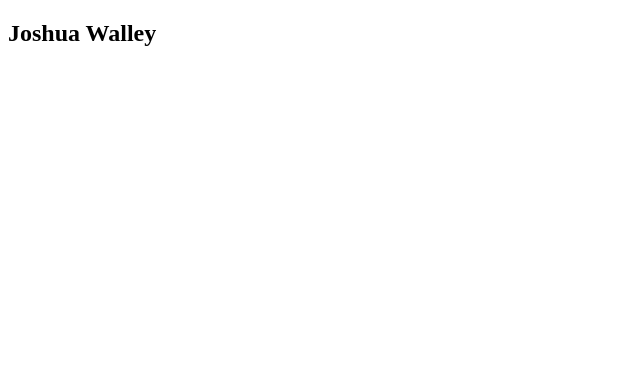
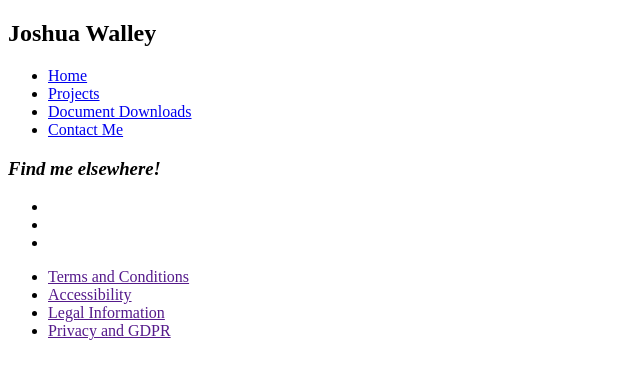
Before and after one commit to mr-jw/Portfolio-Site, a plain HTML site: page index.html in a window 1280 px wide. Shown: the whole page, without its empty margins (0-640 px from the left). Drawn offline with Linux system fonts and the light colour scheme.

Commit message:
wrote basic site HTML Structure.

```diff
--- a/index.html
+++ b/index.html
@@ -4,6 +4,8 @@
     <meta charset="UTF-8">
     <meta name="viewport" content="width=device-width, initial-scale=1.0">
     <title> My Portfolio Website </title>
+
+    <!-- styles here -->
 </head>
 <body>
     <div class="container">
@@ -14,6 +16,59 @@
                 </div>
             </header>
         </div>
+        <nav class="mainNav">
+            <div class="row">
+                <ul>
+                    <li><a href="index.html">Home</a></li>
+                    <li><a href="projects.html">Projects</a></li>
+                    <li><a href="documents.html">Document Downloads</a></li>
+                    <li><a href="contactMe.html">Contact Me</a></li>
+                </ul>
+            </div>
+        </nav>
+
+
+        <div class="mainContent">
+            <main>
+
+            </main>
+        </div>
+
+        <footer>
+            <div class="footerTitle">
+                <h3><i> Find me elsewhere! </i></h3>
+            </div>
+            <div class="row">
+              <div class="footerSocialLinks">
+                <ul>
+                  <li>
+                    <a href="" aria-label="Facebook"
+                      ><i class="fab fa-facebook"></i
+                    ></a>
+                  </li>
+                  <li>
+                    <a href="" aria-label="Instagram"
+                      ><i class="fab fa-instagram"></i
+                    ></a>
+                  </li>
+                  <li>
+                    <a href="" aria-label="YouTube"
+                      ><i class="fab fa-youtube"></i
+                    ></a>
+                  </li>
+                </ul>
+              </div>
+            </div>
+            <div class="row">
+              <ul class="footerLinks">
+                <li><a href="">Terms and Conditions</a></li>
+                <li><a href="">Accessibility</a></li>
+                <li><a href="">Legal Information</a></li>
+                <li><a href="">Privacy and GDPR</a></li>
+              </ul>
+            </div>
+          </footer>
+        </div>
     </div>
 </body>
 </html>
```
